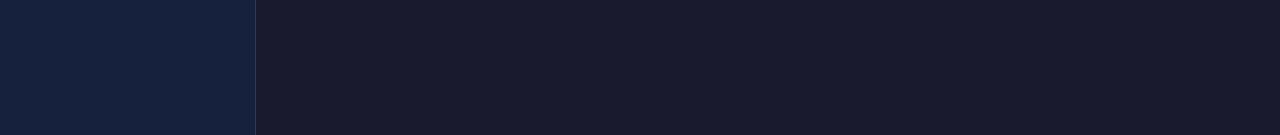
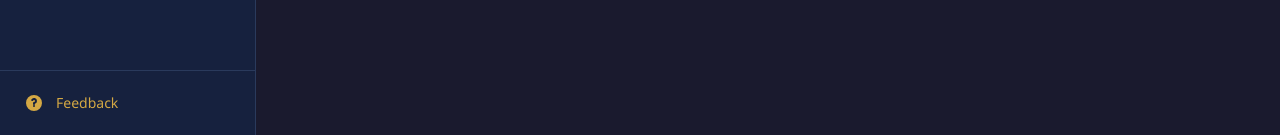
Before and after one commit to aeiou7/TurtleAtlasLootWeb, a Vue app: page / in a window 1280 px wide. Shown: the part 665-800 px from the top of the page. Built offline with nearby package versions, Linux system fonts and the light colour scheme.

Commit message:
Add feedback link to sidebar bottom

```diff
--- a/src/components/layout/AppSidebar.vue
+++ b/src/components/layout/AppSidebar.vue
@@ -23,7 +23,7 @@ function isActive(categoryKey: string): boolean {
   <aside
     :class="[
       'w-64 bg-[var(--bg-secondary)] border-r border-[var(--border)] overflow-y-auto shrink-0 z-40',
-      'transition-transform duration-200',
+      'transition-transform duration-200 flex flex-col',
       'fixed md:static inset-y-0 left-0 pt-14 md:pt-0',
       open ? 'translate-x-0' : '-translate-x-full md:translate-x-0',
     ]"
@@ -48,5 +48,20 @@ function isActive(categoryKey: string): boolean {
         <span>{{ cat.label }}</span>
       </router-link>
     </nav>
+
+    <div class="mt-auto p-3 border-t border-[var(--border)]">
+      <a
+        href="https://github.com/MrDobby92/TurtleAtlasLootWeb/issues"
+        target="_blank"
+        rel="noopener noreferrer"
+        class="flex items-center gap-3 px-3 py-2.5 rounded-lg text-sm text-[var(--text-secondary)] hover:bg-[var(--bg-primary)] hover:text-[var(--accent)] transition-colors"
+        @click="$emit('close')"
+      >
+        <svg xmlns="http://www.w3.org/2000/svg" class="w-5 h-5" viewBox="0 0 20 20" fill="currentColor">
+          <path fill-rule="evenodd" d="M18 10a8 8 0 11-16 0 8 8 0 0116 0zm-8-3a1 1 0 00-.867.5 1 1 0 11-1.731-1A3 3 0 0113 8a3.001 3.001 0 01-2 2.83V11a1 1 0 11-2 0v-1a1 1 0 011-1 1 1 0 100-2zM9 13a1 1 0 112 0 1 1 0 01-2 0z" clip-rule="evenodd" />
+        </svg>
+        <span>Feedback</span>
+      </a>
+    </div>
   </aside>
 </template>
```
Also changed, not shown: 1 other file (tests, documents, lock files or other folders).
